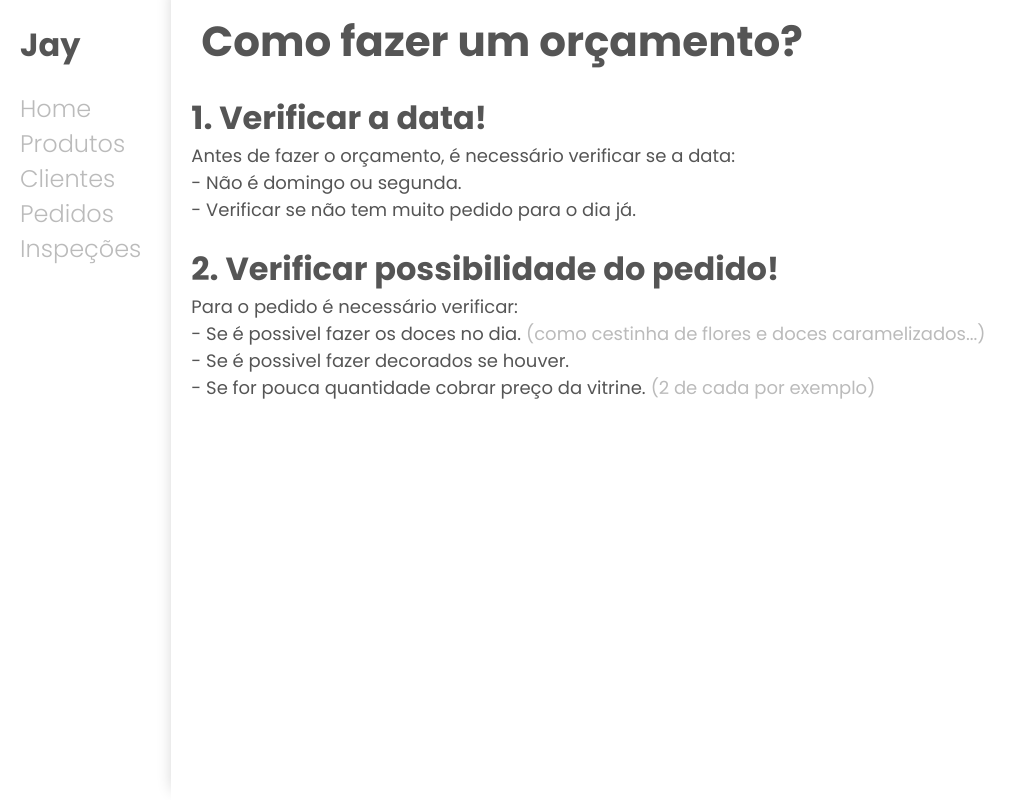
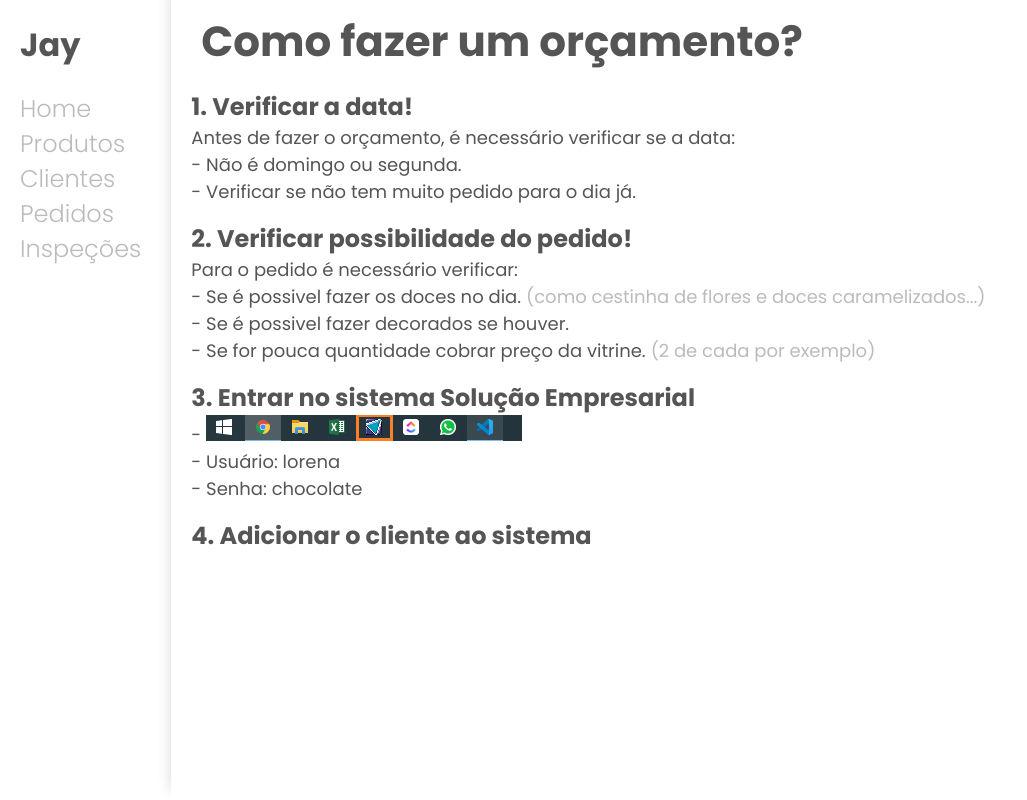
Before and after one commit to LuisCorreia15/Jay-Front, a React (Create React App) app: page /help/question/001 in a window 1280 px wide. Shown: the whole page, without its empty margins (0-1027 px from the left). Built offline with nearby package versions, Linux system fonts and the light colour scheme.

Commit message:
add/question1

```diff
--- a/src/pages/questions/Question.css
+++ b/src/pages/questions/Question.css
@@ -8,6 +8,7 @@
 }
 .q-passo h1 {
   margin-bottom: 0;
+  font-size: 24px;
 }
 .q-passo p {
   margin: 0;
--- a/src/pages/questions/Question001.js
+++ b/src/pages/questions/Question001.js
@@ -1,6 +1,7 @@
 import React from "react";
 import Menu from "components/menu/menu";
 import LoadingScreen from "components/loader/Loading";
+import solucao from "img/solucao.png";
 import "./Question.css";
 
 const Question001 = () => {
@@ -32,6 +33,18 @@ const Question001 = () => {
             <span>(2 de cada por exemplo)</span>
           </p>
         </div>
+        <div className="q-passo">
+          <h1>3. Entrar no sistema Solução Empresarial</h1>
+          <p>
+            - <img src={solucao} alt="" />
+          </p>
+          <p>- Usuário: lorena</p>
+          <p>- Senha: chocolate</p>
+        </div>
+        <div className="q-passo">
+          <h1>4. Adicionar o cliente ao sistema</h1>
+          <p></p>
+        </div>
       </div>
     </>
   );
```
Also changed, not shown: src/img/solucao.png (added).
